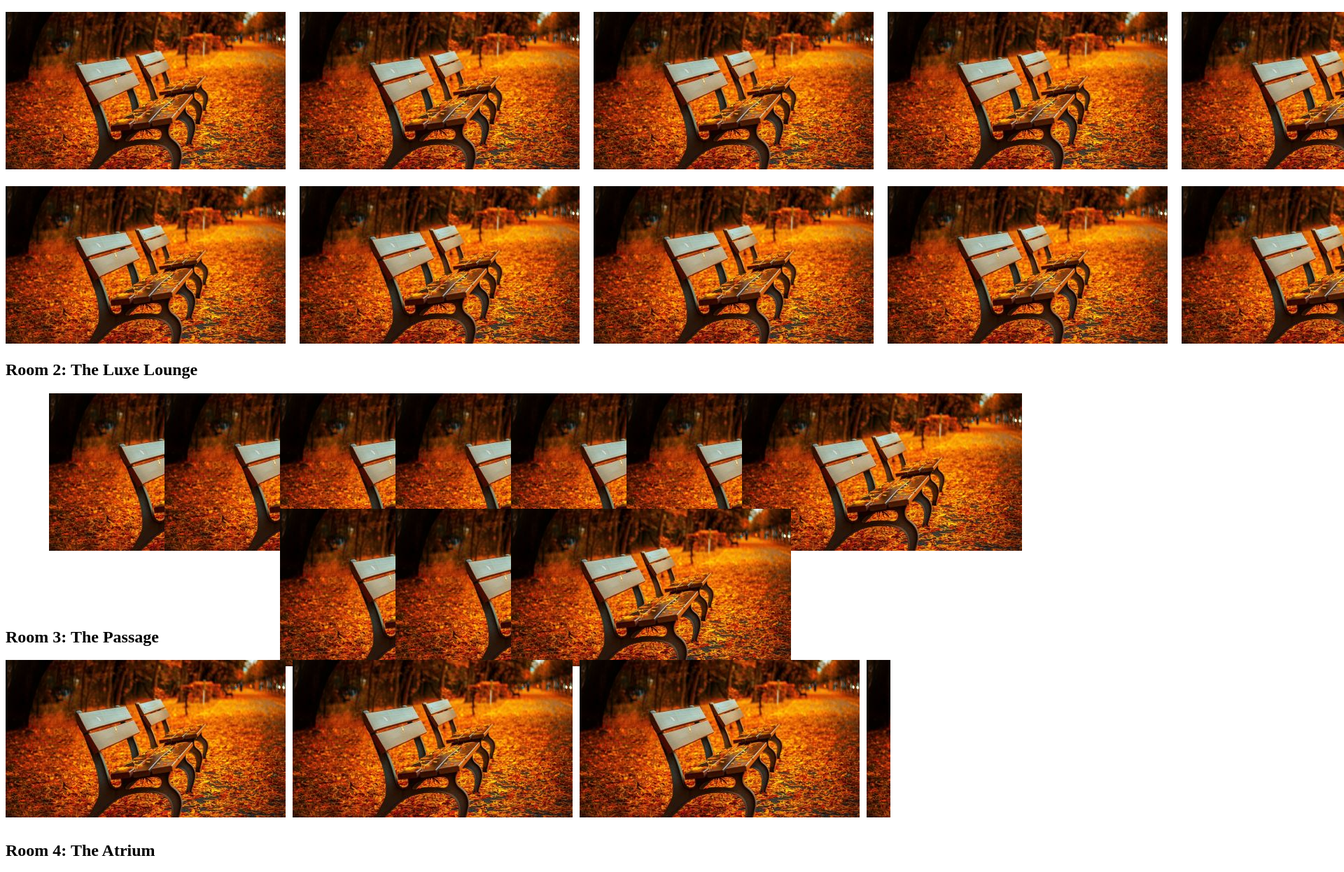
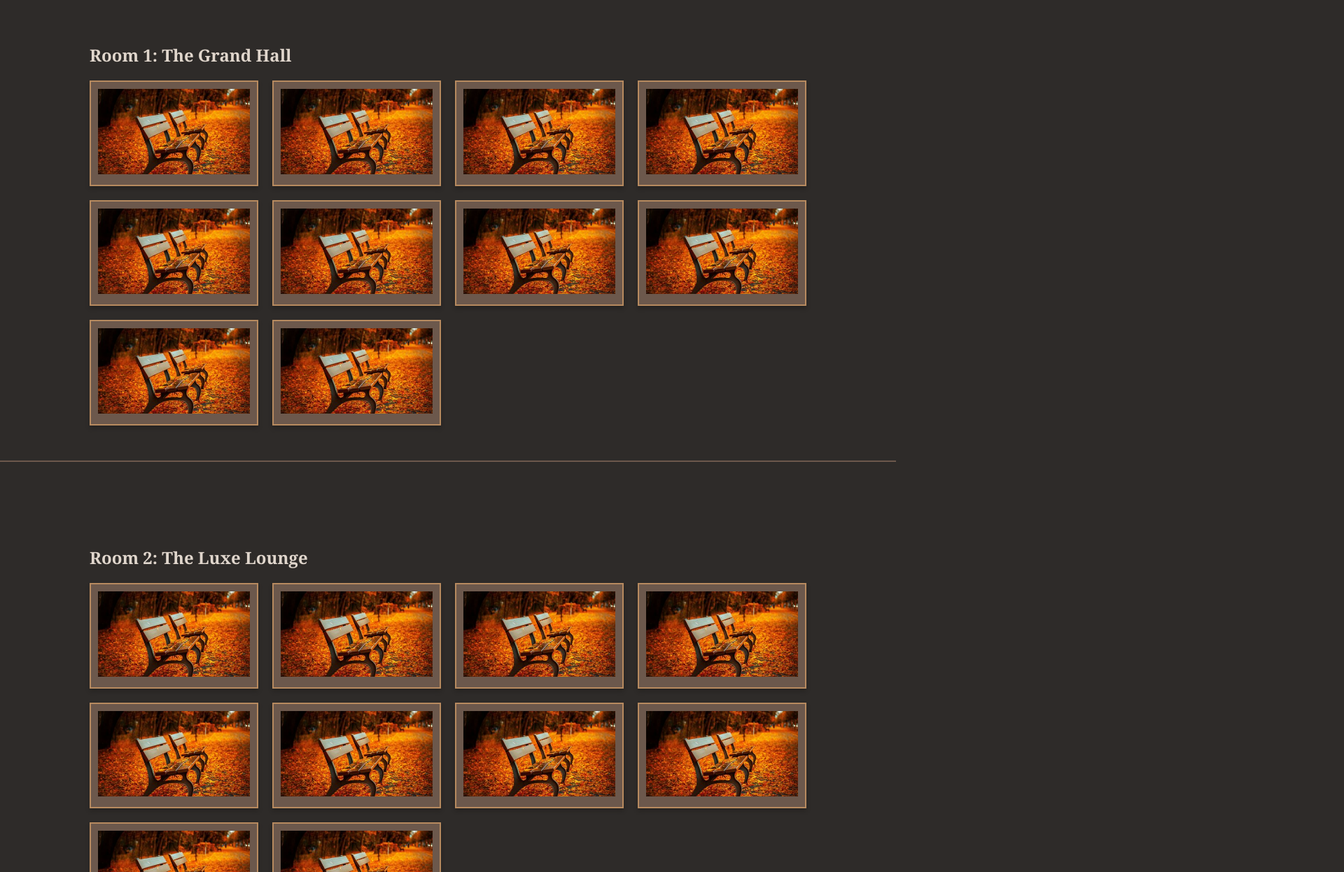
Before and after one commit to real7thrill/photo-gallery, a plain HTML site: page index.html in a window 1280 px wide. Shown: the part 110-1356 px from the top of the page at 70% size, 1920 px wide, since content can reach past the window. Drawn offline with Linux system fonts and the light colour scheme.

Commit message:
Updated index.html and styles.css with refined gallery layout and theme

```diff
--- a/index.html
+++ b/index.html
@@ -2,100 +2,60 @@
 <html lang="en">
 <head>
     <meta charset="UTF-8">
-    <meta http-equiv="X-UA-Compatible" content="IE=edge">
     <meta name="viewport" content="width=device-width, initial-scale=1.0">
+    <title>Exquisite Art Gallery</title>
     <link rel="stylesheet" href="styles.css">
-    <title>Exquisite Photo Gallery</title>
 </head>
 <body>
-    <div class="gallery-container">
-        <h1>Welcome to the Exquisite Art Gallery</h1>
+    <h1>Welcome to the Exquisite Art Gallery</h1>
 
-        <!-- Room 1: Grand Hall - Grid Layout -->
-        <div class="room room1">
-            <h2>Room 1: The Grand Hall</h2>
-            <div class="photos grid-layout">
-                <div class="photo-frame"><img src="images/placeholder.jpg" alt="Photo 1"></div>
-                <div class="photo-frame"><img src="images/placeholder.jpg" alt="Photo 2"></div>
-                <div class="photo-frame"><img src="images/placeholder.jpg" alt="Photo 3"></div>
-                <div class="photo-frame"><img src="images/placeholder.jpg" alt="Photo 4"></div>
-                <div class="photo-frame"><img src="images/placeholder.jpg" alt="Photo 5"></div>
-                <div class="photo-frame"><img src="images/placeholder.jpg" alt="Photo 6"></div>
-                <div class="photo-frame"><img src="images/placeholder.jpg" alt="Photo 7"></div>
-                <div class="photo-frame"><img src="images/placeholder.jpg" alt="Photo 8"></div>
-                <div class="photo-frame"><img src="images/placeholder.jpg" alt="Photo 9"></div>
-                <div class="photo-frame"><img src="images/placeholder.jpg" alt="Photo 10"></div>
-            </div>
+    <section class="room room1">
+        <h2>Room 1: The Grand Hall</h2>
+        <div class="photo-grid">
+            <div class="photo-frame"><img src="images/placeholder.jpg" alt="Photo"></div>
+            <div class="photo-frame"><img src="images/placeholder.jpg" alt="Photo"></div>
+            <div class="photo-frame"><img src="images/placeholder.jpg" alt="Photo"></div>
+            <div class="photo-frame"><img src="images/placeholder.jpg" alt="Photo"></div>
+            <div class="photo-frame"><img src="images/placeholder.jpg" alt="Photo"></div>
+            <div class="photo-frame"><img src="images/placeholder.jpg" alt="Photo"></div>
+            <div class="photo-frame"><img src="images/placeholder.jpg" alt="Photo"></div>
+            <div class="photo-frame"><img src="images/placeholder.jpg" alt="Photo"></div>
+            <div class="photo-frame"><img src="images/placeholder.jpg" alt="Photo"></div>
+            <div class="photo-frame"><img src="images/placeholder.jpg" alt="Photo"></div>
         </div>
+    </section>
 
-        <!-- Room 2: Luxe Lounge - Circular Layout -->
-        <div class="room room2">
-            <h2>Room 2: The Luxe Lounge</h2>
-            <div class="photos circular-layout">
-                <div class="photo-frame"><img src="images/placeholder.jpg" alt="Photo 11"></div>
-                <div class="photo-frame"><img src="images/placeholder.jpg" alt="Photo 12"></div>
-                <div class="photo-frame"><img src="images/placeholder.jpg" alt="Photo 13"></div>
-                <div class="photo-frame"><img src="images/placeholder.jpg" alt="Photo 14"></div>
-                <div class="photo-frame"><img src="images/placeholder.jpg" alt="Photo 15"></div>
-                <div class="photo-frame"><img src="images/placeholder.jpg" alt="Photo 16"></div>
-                <div class="photo-frame"><img src="images/placeholder.jpg" alt="Photo 17"></div>
-                <div class="photo-frame"><img src="images/placeholder.jpg" alt="Photo 18"></div>
-                <div class="photo-frame"><img src="images/placeholder.jpg" alt="Photo 19"></div>
-                <div class="photo-frame"><img src="images/placeholder.jpg" alt="Photo 20"></div>
-            </div>
+    <section class="room room2">
+        <h2>Room 2: The Luxe Lounge</h2>
+        <div class="photo-grid">
+            <div class="photo-frame"><img src="images/placeholder.jpg" alt="Photo"></div>
+            <div class="photo-frame"><img src="images/placeholder.jpg" alt="Photo"></div>
+            <div class="photo-frame"><img src="images/placeholder.jpg" alt="Photo"></div>
+            <div class="photo-frame"><img src="images/placeholder.jpg" alt="Photo"></div>
+            <div class="photo-frame"><img src="images/placeholder.jpg" alt="Photo"></div>
+            <div class="photo-frame"><img src="images/placeholder.jpg" alt="Photo"></div>
+            <div class="photo-frame"><img src="images/placeholder.jpg" alt="Photo"></div>
+            <div class="photo-frame"><img src="images/placeholder.jpg" alt="Photo"></div>
+            <div class="photo-frame"><img src="images/placeholder.jpg" alt="Photo"></div>
+            <div class="photo-frame"><img src="images/placeholder.jpg" alt="Photo"></div>
         </div>
+    </section>
 
-        <!-- Room 3: The Passage - Hallway Layout -->
-        <div class="room room3">
-            <h2>Room 3: The Passage</h2>
-            <div class="photos hallway-layout">
-                <div class="photo-frame"><img src="images/placeholder.jpg" alt="Photo 21"></div>
-                <div class="photo-frame"><img src="images/placeholder.jpg" alt="Photo 22"></div>
-                <div class="photo-frame"><img src="images/placeholder.jpg" alt="Photo 23"></div>
-                <div class="photo-frame"><img src="images/placeholder.jpg" alt="Photo 24"></div>
-                <div class="photo-frame"><img src="images/placeholder.jpg" alt="Photo 25"></div>
-                <div class="photo-frame"><img src="images/placeholder.jpg" alt="Photo 26"></div>
-                <div class="photo-frame"><img src="images/placeholder.jpg" alt="Photo 27"></div>
-                <div class="photo-frame"><img src="images/placeholder.jpg" alt="Photo 28"></div>
-                <div class="photo-frame"><img src="images/placeholder.jpg" alt="Photo 29"></div>
-                <div class="photo-frame"><img src="images/placeholder.jpg" alt="Photo 30"></div>
-            </div>
+    <section class="room room3">
+        <h2>Room 3: The Passage</h2>
+        <div class="photo-grid">
+            <div class="photo-frame"><img src="images/placeholder.jpg" alt="Photo"></div>
+            <div class="photo-frame"><img src="images/placeholder.jpg" alt="Photo"></div>
+            <div class="photo-frame"><img src="images/placeholder.jpg" alt="Photo"></div>
+            <div class="photo-frame"><img src="images/placeholder.jpg" alt="Photo"></div>
+            <div class="photo-frame"><img src="images/placeholder.jpg" alt="Photo"></div>
+            <div class="photo-frame"><img src="images/placeholder.jpg" alt="Photo"></div>
+            <div class="photo-frame"><img src="images/placeholder.jpg" alt="Photo"></div>
+            <div class="photo-frame"><img src="images/placeholder.jpg" alt="Photo"></div>
+            <div class="photo-frame"><img src="images/placeholder.jpg" alt="Photo"></div>
+            <div class="photo-frame"><img src="images/placeholder.jpg" alt="Photo"></div>
         </div>
+    </section>
 
-        <!-- Room 4: The Atrium - Staggered Layout -->
-        <div class="room room4">
-            <h2>Room 4: The Atrium</h2>
-            <div class="photos staggered-layout">
-                <div class="photo-frame"><img src="images/placeholder.jpg" alt="Photo 31"></div>
-                <div class="photo-frame"><img src="images/placeholder.jpg" alt="Photo 32"></div>
-                <div class="photo-frame"><img src="images/placeholder.jpg" alt="Photo 33"></div>
-                <div class="photo-frame"><img src="images/placeholder.jpg" alt="Photo 34"></div>
-                <div class="photo-frame"><img src="images/placeholder.jpg" alt="Photo 35"></div>
-                <div class="photo-frame"><img src="images/placeholder.jpg" alt="Photo 36"></div>
-                <div class="photo-frame"><img src="images/placeholder.jpg" alt="Photo 37"></div>
-                <div class="photo-frame"><img src="images/placeholder.jpg" alt="Photo 38"></div>
-                <div class="photo-frame"><img src="images/placeholder.jpg" alt="Photo 39"></div>
-                <div class="photo-frame"><img src="images/placeholder.jpg" alt="Photo 40"></div>
-            </div>
-        </div>
-
-        <!-- Room 5: The Gallery Exit - Symmetrical Layout -->
-        <div class="room room5">
-            <h2>Room 5: The Gallery Exit</h2>
-            <div class="photos symmetrical-layout">
-                <div class="photo-frame"><img src="images/placeholder.jpg" alt="Photo 41"></div>
-                <div class="photo-frame"><img src="images/placeholder.jpg" alt="Photo 42"></div>
-                <div class="photo-frame"><img src="images/placeholder.jpg" alt="Photo 43"></div>
-                <div class="photo-frame"><img src="images/placeholder.jpg" alt="Photo 44"></div>
-                <div class="photo-frame"><img src="images/placeholder.jpg" alt="Photo 45"></div>
-                <div class="photo-frame"><img src="images/placeholder.jpg" alt="Photo 46"></div>
-                <div class="photo-frame"><img src="images/placeholder.jpg" alt="Photo 47"></div>
-                <div class="photo-frame"><img src="images/placeholder.jpg" alt="Photo 48"></div>
-                <div class="photo-frame"><img src="images/placeholder.jpg" alt="Photo 49"></div>
-                <div class="photo-frame"><img src="images/placeholder.jpg" alt="Photo 50"></div>
-            </div>
-        </div>
-
-    </div>
 </body>
 </html>
--- a/styles.css
+++ b/styles.css
@@ -1,46 +1,38 @@
-/* Room 1: Grid Layout */
-.grid-layout {
-    display: grid;
-    grid-template-columns: repeat(5, 1fr);
-    gap: 20px;
+body {
+    font-family: 'Georgia', serif;
+    background-color: #2E2B29;
+    color: #E0D6CC;
+    margin: 0;
+    padding: 0;
 }
 
-/* Room 2: Circular Layout */
-.circular-layout {
-    display: flex;
-    flex-wrap: wrap;
-    gap: 15px;
-    justify-content: center;
+h1 {
+    text-align: center;
+    font-size: 2.5rem;
+    margin-bottom: 20px;
 }
 
-.circular-layout .photo-frame {
-    border-radius: 50%;
-    width: 150px;
-    height: 150px;
+.room {
+    padding: 50px 10%;
+    background-color: #2E2B29;
+    margin-bottom: 50px;
+    border-bottom: 2px solid #6C584C;
 }
 
-/* Room 3: Hallway Layout */
-.hallway-layout {
-    display: flex;
-    gap: 10px;
-    overflow-x: auto;
-    padding-bottom: 10px;
+.photo-grid {
+    display: grid;
+    gap: 20px;
+    grid-template-columns: repeat(auto-fill, minmax(200px, 1fr));
 }
 
-/* Room 4: Staggered Layout */
-.staggered-layout {
-    display: grid;
-    grid-template-columns: repeat(3, 1fr);
-    gap: 20px;
+.photo-frame {
+    background-color: #6C584C;
+    padding: 10px;
+    border: 2px solid #B78A5F;
+    box-shadow: 0px 4px 6px rgba(0, 0, 0, 0.2);
 }
 
-.staggered-layout .photo-frame:nth-child(odd) {
-    transform: translateY(10px);
+.photo-frame img {
+    width: 100%;
+    height: auto;
 }
-
-/* Room 5: Symmetrical Layout */
-.symmetrical-layout {
-    display: grid;
-    grid-template-columns: repeat(2, 1fr);
-    gap: 30px;
-}
```
